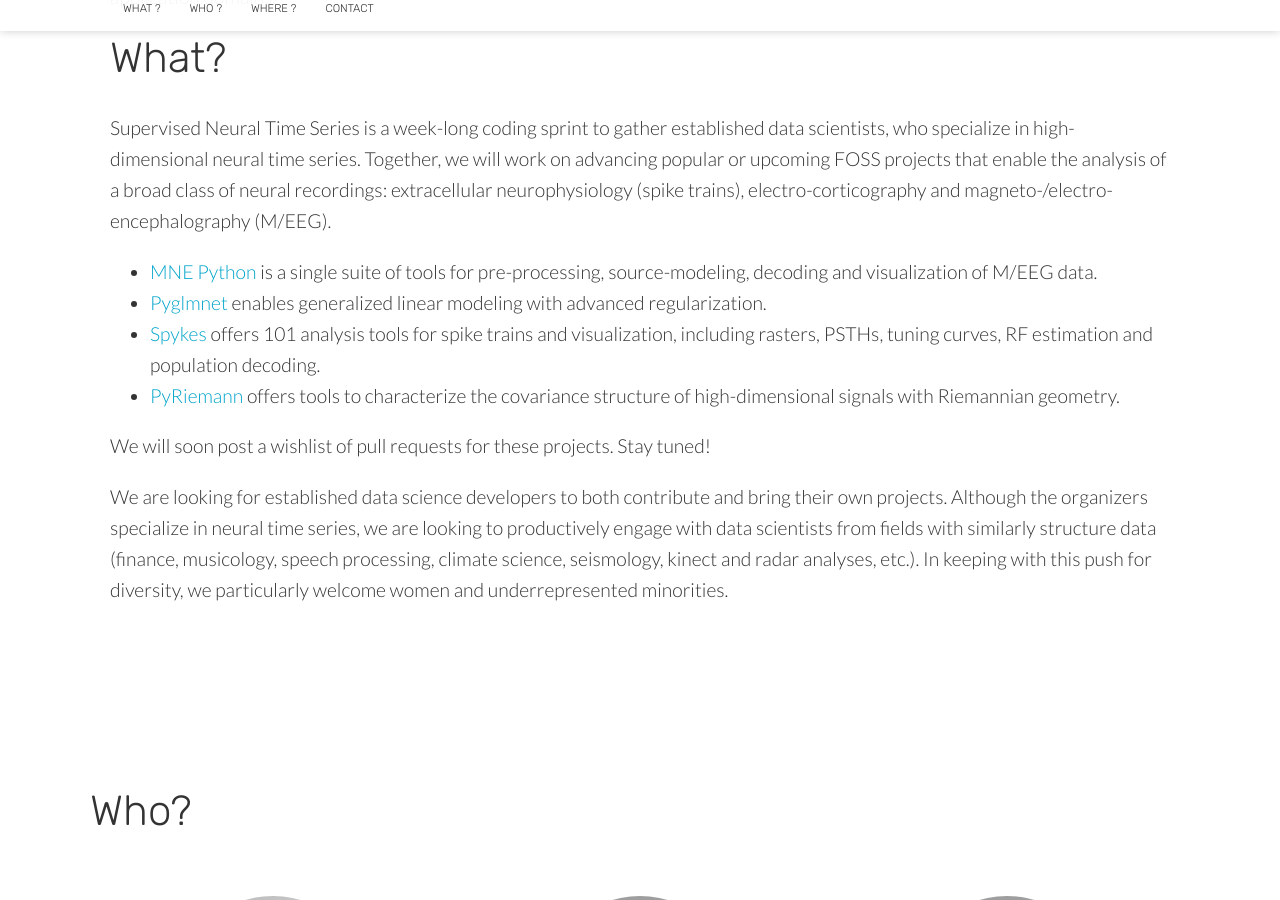
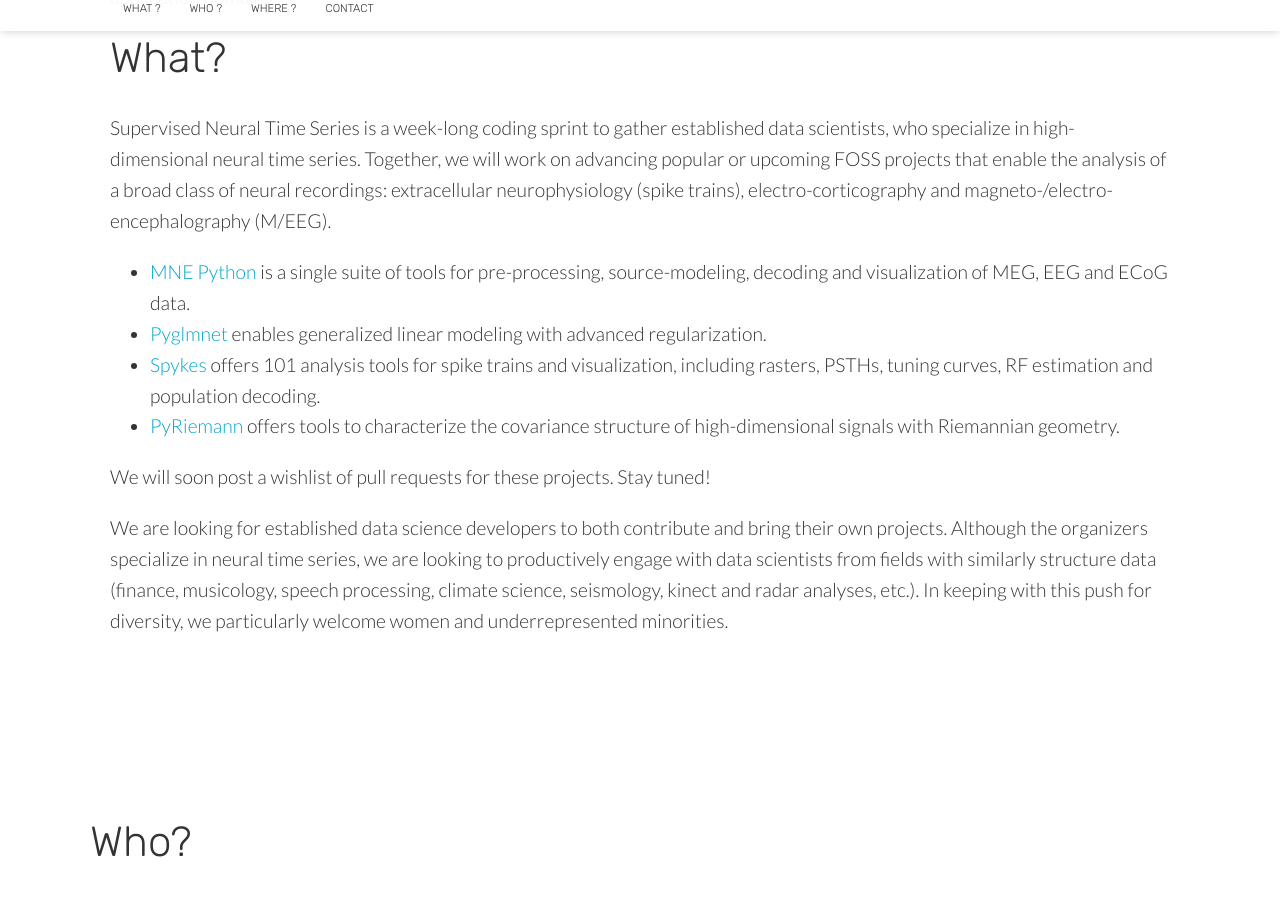
Before and after one commit to mne-tools/sprint2019, a Jekyll site: the page built from index.html, in a window 1280 px wide and 900 px high, scrolled down 1273 px. Built offline with Jekyll 4.4.1, drawn with Linux system fonts in a browser that asks for light colours; nearby versions of some CDN libraries; the list of posts is cut into pages by our own code; grey boxes are pictures that could not be loaded.

Commit message:
add ecog

```diff
--- a/index.html
+++ b/index.html
@@ -43,7 +43,7 @@
 				</p>
 
 				<ul>
-				    <li> <a href="https://github.com/mne-tools/mne-python">MNE Python</a> is a single suite of tools for pre-processing, source-modeling, decoding and visualization of M/EEG data.
+				    <li> <a href="https://github.com/mne-tools/mne-python">MNE Python</a> is a single suite of tools for pre-processing, source-modeling, decoding and visualization of MEG, EEG and ECoG data.
 				    </li>
 				    <li> <a href="https://github.com/glm-tools/pyglmnet">Pyglmnet</a> enables generalized linear modeling with advanced regularization.
 				    </li>
```
